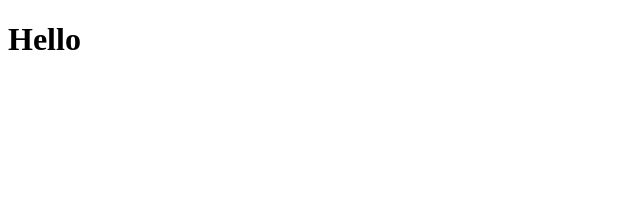
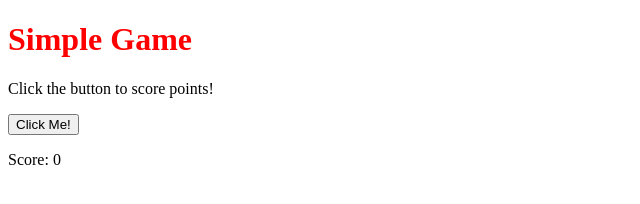
Before and after one commit to smmsoul/hunny, a plain HTML site: page index.html in a window 1280 px wide. Shown: the whole page, without its empty margins (0-640 px from the left). Drawn offline with Linux system fonts and the light colour scheme.

Commit message:
Update index.html

```diff
--- a/index.html
+++ b/index.html
@@ -1,12 +1,14 @@
 <!DOCTYPE html>
-<html lang="en">
-<head>
-    <meta charset="UTF-8">
-    <meta http-equiv="X-UA-Compatible" content="IE=edge">
-    <meta name="viewport" content="width=device-width, initial-scale=1.0">
-    <title>Hunny Bhai</title>
-</head>
-<body>
-    <h1>Hello</h1>
-</body>
+<html>
+  <head>
+    <title>Simple Game</title>
+    <link rel="stylesheet" type="text/css" href="index.css">
+  </head>
+  <body>
+    <h1>Simple Game</h1>
+    <p>Click the button to score points!</p>
+    <button id="button">Click Me!</button>
+    <p id="score">Score: 0</p>
+    <script src="index.js"></script>
+  </body>
 </html>
```
